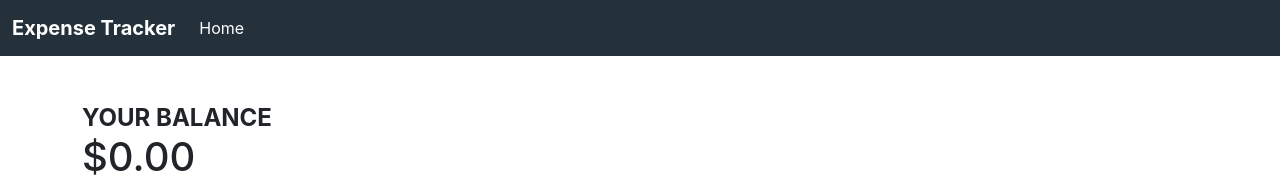
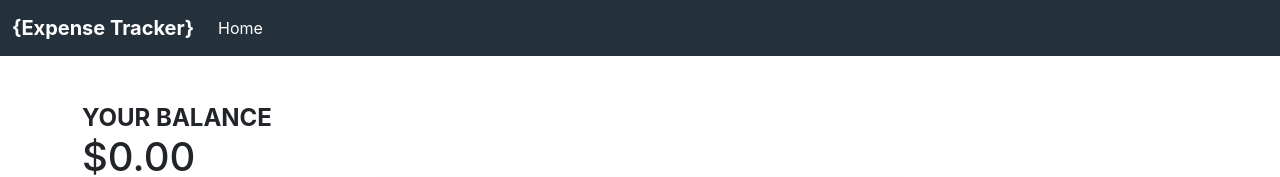
Before and after one commit to m3tac1ph4r/Expense-Tracker, a plain HTML site: page index.html in a window 1280 px wide. Shown: the top 177 px of the page. Drawn offline with nearby package versions, Linux system fonts and the light colour scheme.

Commit message:
final touch

```diff
--- a/index.html
+++ b/index.html
@@ -18,7 +18,7 @@
 
   <nav class="navbar navbar-expand-lg navbar-dark" style="background-color: #24313b;"">
   <div class=" container-fluid">
-    <a class="navbar-brand " href="#"><b>Expense Tracker</b></a>
+    <a class="navbar-brand " href="#"><b>{Expense Tracker}</b></a>
     <button class="navbar-toggler" type="button" data-bs-toggle="collapse" data-bs-target="#navbarSupportedContent"
       aria-controls="navbarSupportedContent" aria-expanded="false" aria-label="Toggle navigation">
       <span class="navbar-toggler-icon"></span>
```
